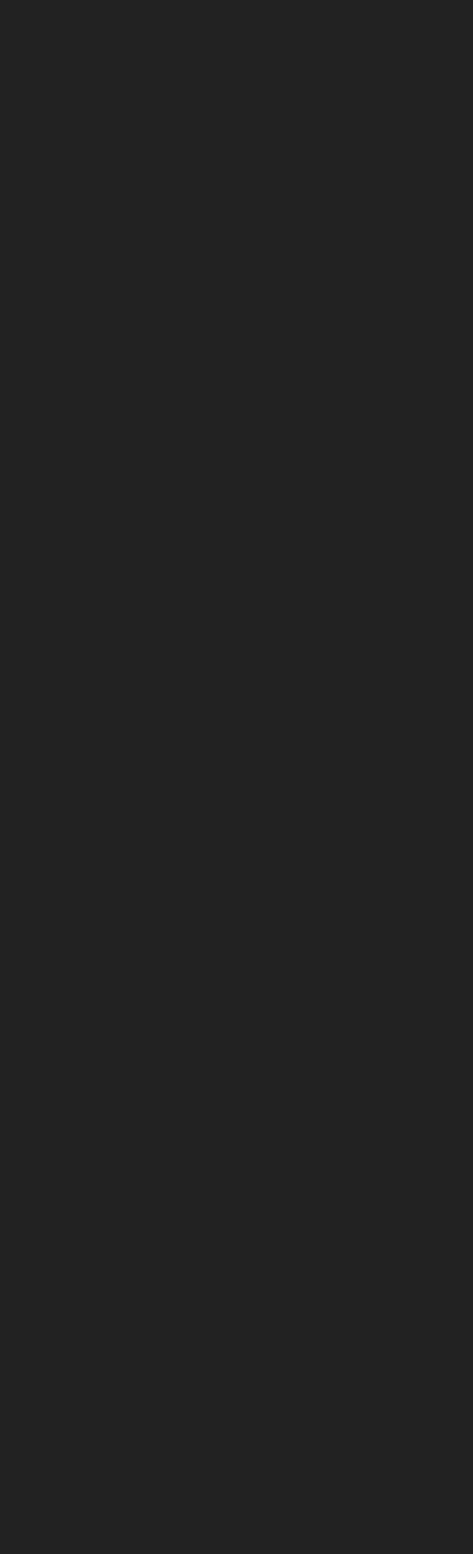
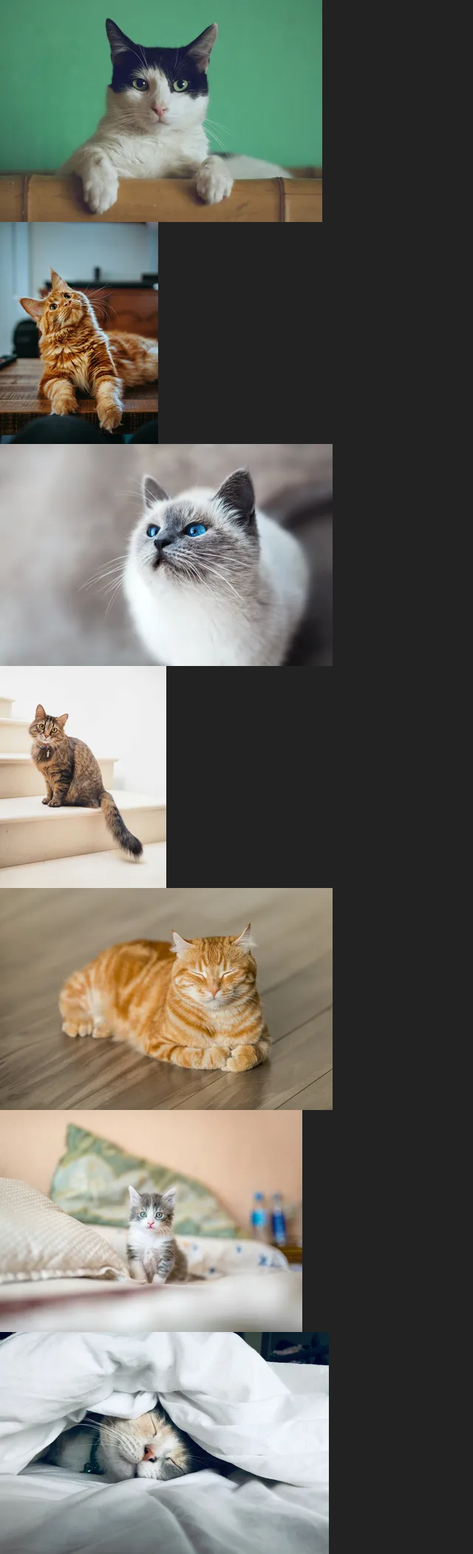
Before and after one commit to simeonrediger/odin-image-carousel, a website with bundled scripts: page demo/index.html in a window 1280 px wide. Shown: the whole page at 74% size, without its empty margins (0-640 px from the left). Before the commit the page ends 800 px from the top, so only its background shows below. Built offline with nearby package versions, Linux system fonts and the light colour scheme.

Commit message:
Add images for carousel

```diff
--- a/demo/index.html
+++ b/demo/index.html
@@ -10,5 +10,43 @@
     <script type="module" src="./index.js"></script>
   </head>
 
-  <body></body>
+  <body>
+    <div>
+      <img
+        src="./images/black-and-white-cat-with-green-background.webp"
+        alt="Black and white cat looking at you"
+        title="Photo by Manja Vitolic on Unsplash"
+      />
+      <img
+        src="./images/orange-cat-looking-up.webp"
+        alt="Orange cat looking up"
+        title="Photo by Amber Kipp on Unsplash"
+      />
+      <img
+        src="./images/white-cat-with-blue-eyes.webp"
+        alt="White cat with blue eyes"
+        title="Photo by Mikhail Vasilyev on Unsplash"
+      />
+      <img
+        src="./images/brown-cat-sitting-on-the-stairs.webp"
+        alt="Brown cat sitting on the stairs"
+        title="Photo by Alexander London on Unsplash"
+      />
+      <img
+        src="./images/orange-cat-sleeping.webp"
+        alt="Orange cat sleeping"
+        title="Photo by Michael Sum on Unsplash"
+      />
+      <img
+        src="./images/kitten-sitting-on-bed.webp"
+        alt="Kitten sitting on a bed"
+        title="Photo by Kote Puerto on Unsplash"
+      />
+      <img
+        src="./images/cat-sleeping-under-blanket.webp"
+        alt="Cat sleeping under a blanket"
+        title="Photo by Kate Stone Matheson on Unsplash"
+      />
+    </div>
+  </body>
 </html>
```
Also changed, not shown: demo/images/black-and-white-cat-with-green-background.webp (added), demo/images/brown-cat-sitting-on-the-stairs.webp (added), demo/images/cat-sleeping-under-blanket.webp (added), demo/images/kitten-sitting-on-bed.webp (added), demo/images/orange-cat-looking-up.webp (added), demo/images/orange-cat-sleeping.webp (added), demo/images/white-cat-with-blue-eyes.webp (added).
